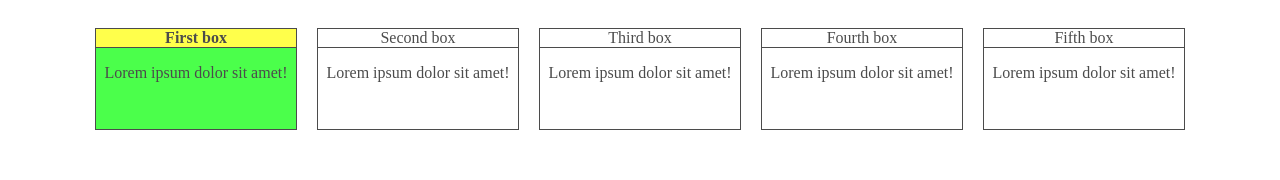
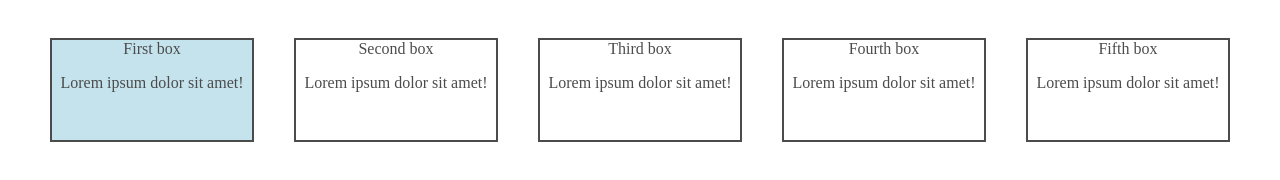
Before and after one commit to Dejzarn/zad-13.1, a website: page index.html in a window 1280 px wide. Drawn offline with Linux system fonts and the light colour scheme.

Commit message:
Change style.css file

```diff
--- a/sass/style.scss
+++ b/sass/style.scss
@@ -3,31 +3,25 @@ body {
     text-align: center;
 }
 
-.box {
+[id*="box"] {
+    border: 2px solid black;
+    width: 200px;
+    height: 100px;
     display: inline-block;
-    margin: 10px;
-    width: 200px;
-    border: 1px solid #000;
-    min-height: 100px;
+    margin: 20px;
     text-align: center;
-    vertical-align: top;
     opacity: .7;
-
-    header {
-        display: block;
-        border-bottom: 1px solid #000;
-    }
-}
-
-.highlighted {
-    background: lime;
-}
-
-.special-header {
-    font-weight: bold;
-    background: yellow;
 }
 
 .important {
     opacity: 1;
 }
+
+.special-header>header {
+    background-color: blue;
+    color: white;
+}
+
+.highlighted {
+    background-color: lightblue;
+}
```
Also changed, not shown: css/style.css, sass/style.css (added), 2 other files.
